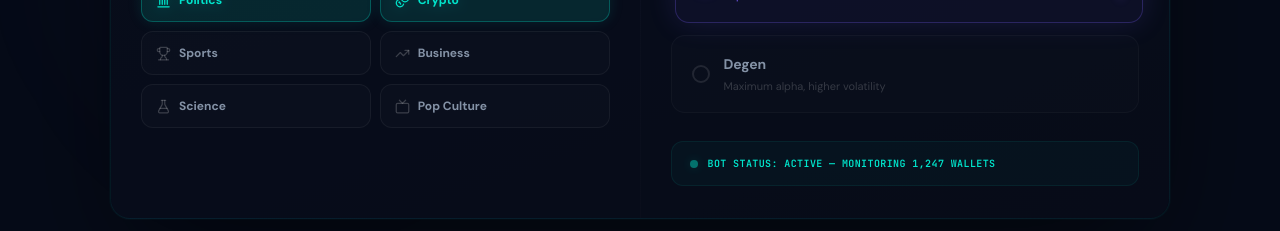
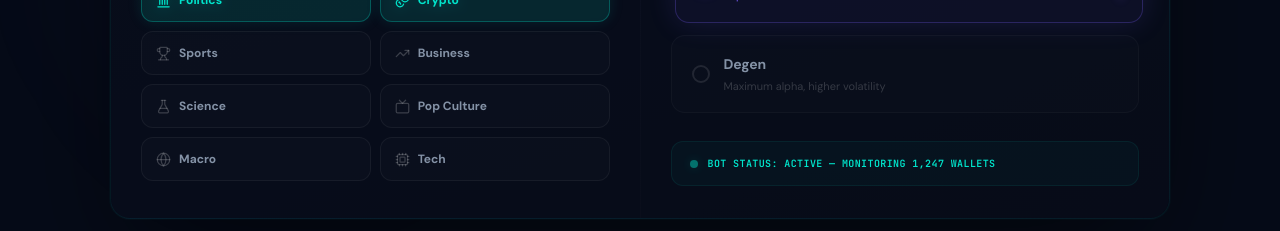
Before and after one commit to arvamoo2/polywhale, a Next.js app in the folder polywhale-web-main/: page /the-bot in a window 1280 px wide. Shown: the part 820-1051 px from the top of the page. Built offline with nearby package versions, Linux system fonts and the light colour scheme.

Commit message:
Update page.tsx

```diff
--- a/polywhale-web-main/app/the-bot/page.tsx
+++ b/polywhale-web-main/app/the-bot/page.tsx
@@ -30,6 +30,8 @@ import {
   Trophy,
   FlaskConical,
   Tv,
+  Globe,
+  Cpu,
 } from "lucide-react";
 
 /* ─── palette ─── */
@@ -654,12 +656,14 @@ function HeroSection(): React.JSX.Element {
     { label: "Business",    icon: <TrendingUp size={15} /> },
     { label: "Science",     icon: <FlaskConical size={15} /> },
     { label: "Pop Culture", icon: <Tv size={15} /> },
+    { label: "Macro",       icon: <Globe size={15} /> },
+    { label: "Tech",        icon: <Cpu size={15} /> },
   ];
 
   const risks = [
-    { label: "Conservative", color: COLORS.accent,     desc: "Low exposure, high selectivity",     glow: "rgba(0,229,204,0.15)"   },
-    { label: "Balanced",     color: COLORS.accentAlt,  desc: "Optimized risk-reward ratio",        glow: "rgba(124,92,252,0.15)"  },
-    { label: "Degen",        color: COLORS.accentPink, desc: "Maximum alpha, higher volatility",   glow: "rgba(244,114,182,0.15)" },
+    { label: "Conservative", color: "#00e5cc", glow: "rgba(0,229,204,0.15)",    desc: "Low exposure, high selectivity"   },
+    { label: "Balanced",     color: "#7c5cfc", glow: "rgba(124,92,252,0.15)",   desc: "Optimized risk-reward ratio"      },
+    { label: "Degen",        color: "#ff3b3b", glow: "rgba(255,59,59,0.15)",    desc: "Maximum alpha, higher volatility" },
   ];
 
   /* Derived fill % for the slider track */
```
